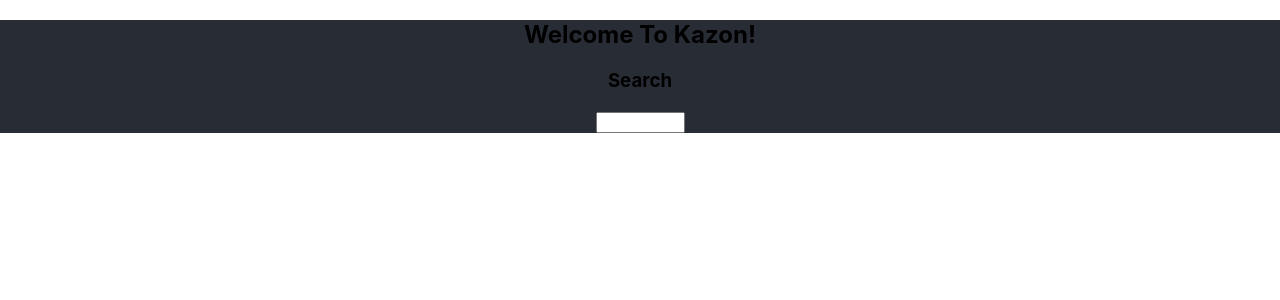
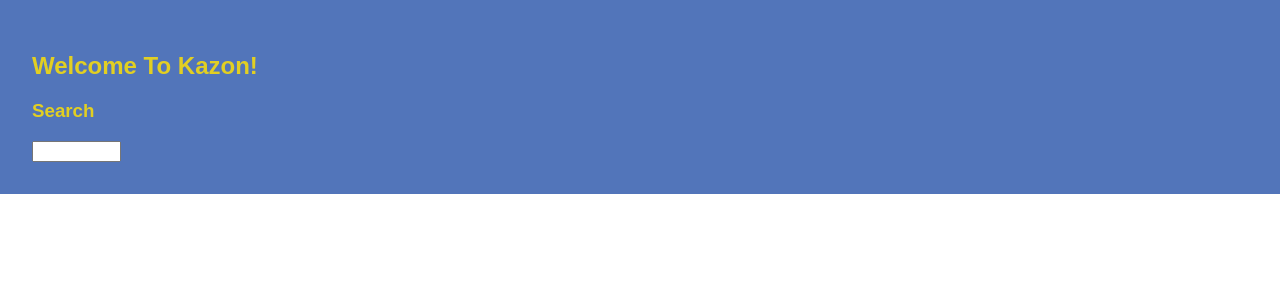
Before and after one commit to ShashiSugrim/kazonfrontend, a React (Create React App) app: page / in a window 1280 px wide. Shown: the top 300 px of the page. Built offline with nearby package versions, Linux system fonts and the light colour scheme.

Commit message:
Some changes on background color and wordings

```diff
--- a/src/App.css
+++ b/src/App.css
@@ -1,34 +1,49 @@
 .App {
-  text-align: center;
-}
-
-.App-logo {
-  height: 40vmin;
-  pointer-events: none;
-}
-
-@media (prefers-reduced-motion: no-preference) {
-  .App-logo {
-    animation: App-logo-spin infinite 20s linear;
-  }
+  text-align: left;
+  font-family: Arial, sans-serif;
+  padding: right 1em;
 }
 
 .App-header {
-   background-color: #282c34;
- /* min-height: 100vh;
+  background-color: #5275ba;
+  padding: 2em;
+  color: rgb(226, 207, 34);
+}
+
+.SearchInput {
+  margin-top: 1em;
+}
+
+.SearchInput h3 {
+  margin-bottom: 0.5em;
+}
+
+
+.SearchInput label {
   display: flex;
-  flex-direction: column;
-   align-items: center;
-  justify-content: center;
-  font-size: calc(10px + 2vmin);
-  color: white;
-  */
+  align-items: center;
+  justify-content: space-between;
+  width: 200px;
 }
-/*hi */
 
-.App-link {
-  color: #ffd905;
+.Search-bar input::placeholder {
+  width: 50%;
+  color: #655757; /* Change to your preferred color */
 }
+
+.Search-bar input {
+  width: 50%;
+  padding: 0.5em;
+  border: none;
+  border-radius: 5px;
+  outline: none;
+  transition: box-shadow 0.5s ease;
+}
+
+
+/* This animation is not used in the refactored code,
+so we're removing it. If it is used somewhere else,
+please disregard this part.
 
 @keyframes App-logo-spin {
   from {
@@ -38,3 +53,13 @@
     transform: rotate(360deg);
   }
 }
+
+.App-logo {
+  height: 40vmin;
+  pointer-events: none;
+}
+
+.App-link {
+  color: #ffd905;
+}
+*/
```
